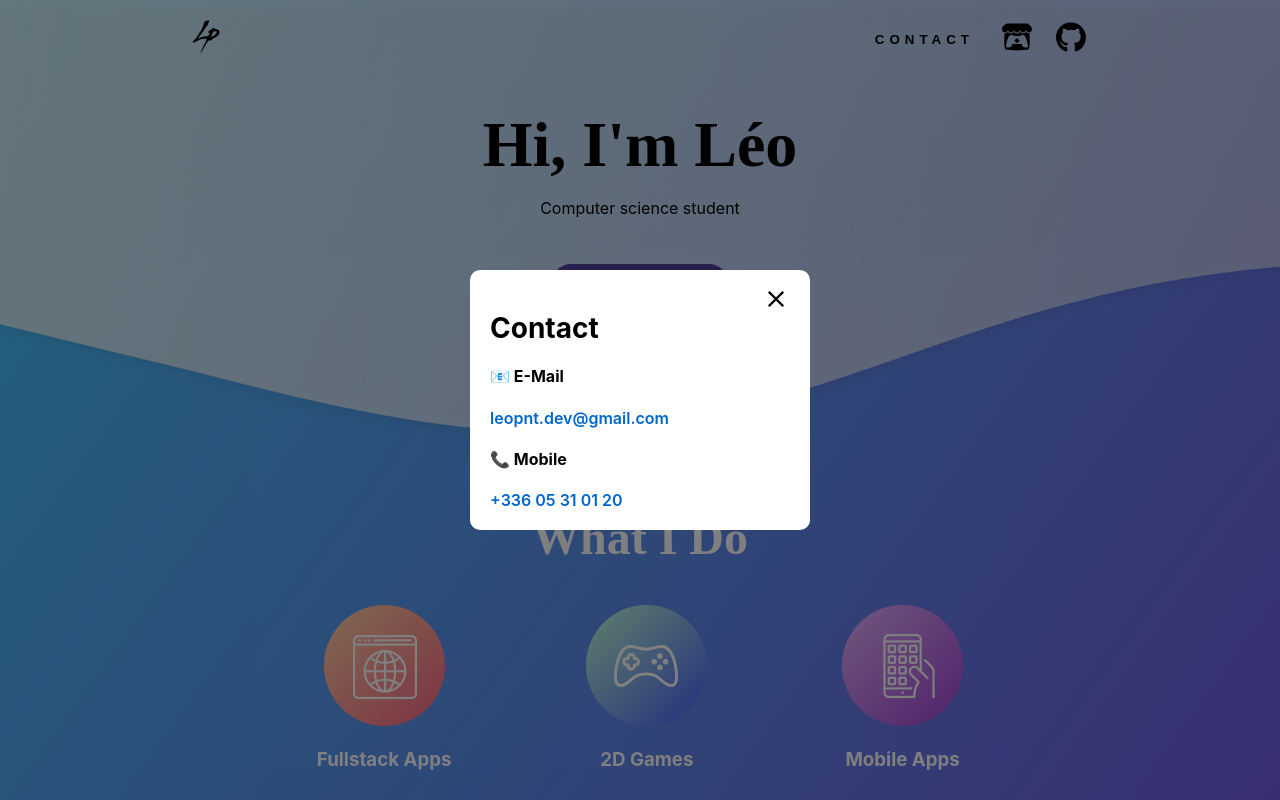
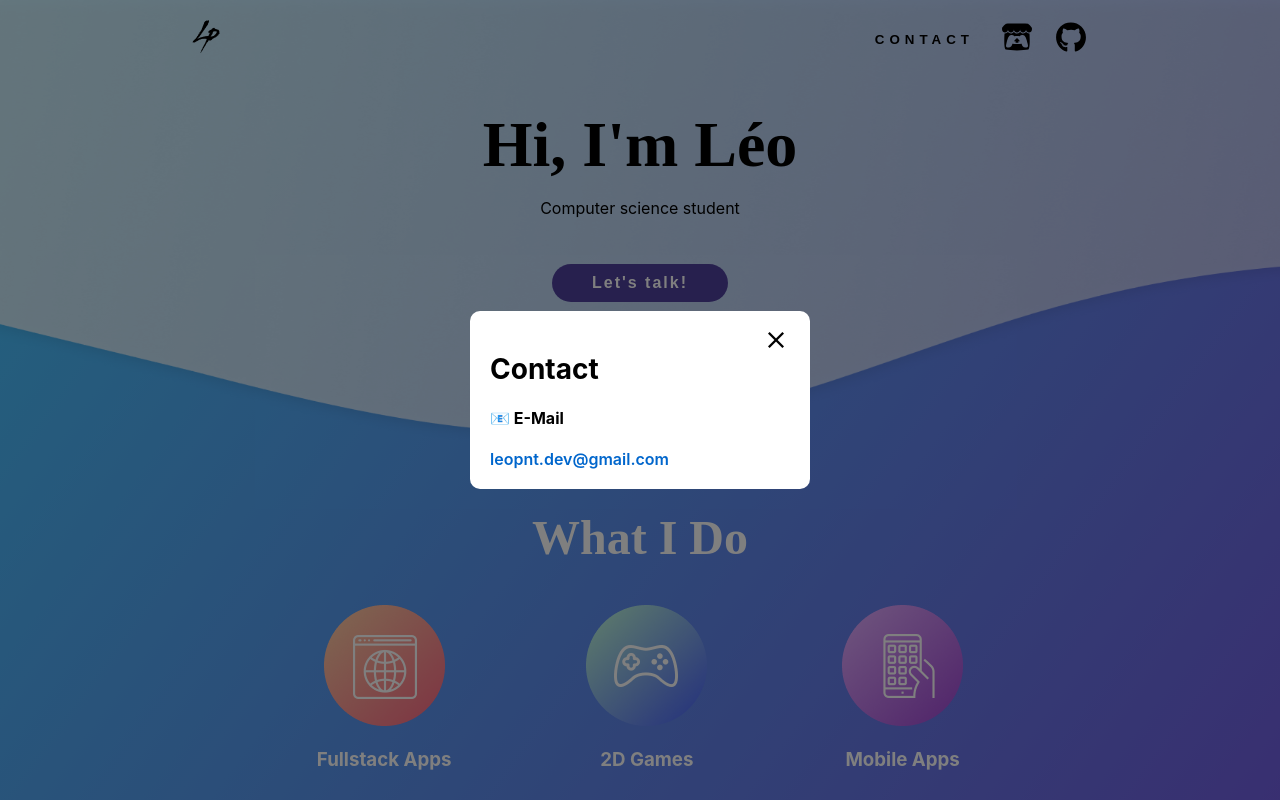
Before and after one commit to leopnt/leopnt.github.io, a React (Create React App) app: page / in a window 1280 px wide. Both pictures are taken after a click on the button "CONTACT". Shown: the top 800 px of the page. Built offline with nearby package versions, Linux system fonts and the light colour scheme.

Commit message:
update contact modal

```diff
--- a/src/components/ModalContact.js
+++ b/src/components/ModalContact.js
@@ -33,8 +33,6 @@ const ModalContact = ({ showContact, setShowContact }) => {
         <h3>Contact</h3>
         <h4>📧 E-Mail</h4>
         <a href="mailto:leopnt.dev@gmail.com">leopnt.dev@gmail.com</a>
-        <h4>📞 Mobile</h4>
-        <a href="tel:+33605310120">+336 05 31 01 20</a>
       </div>
     </div>
   );
```
